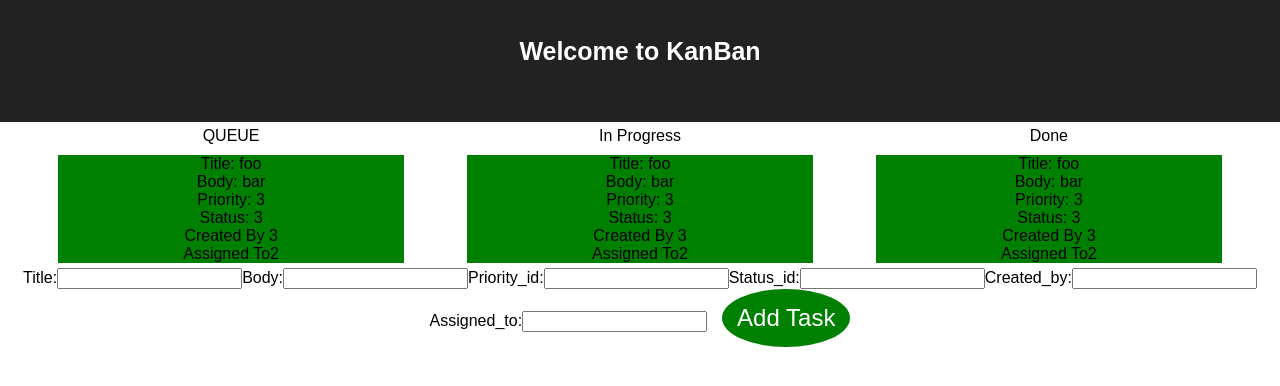
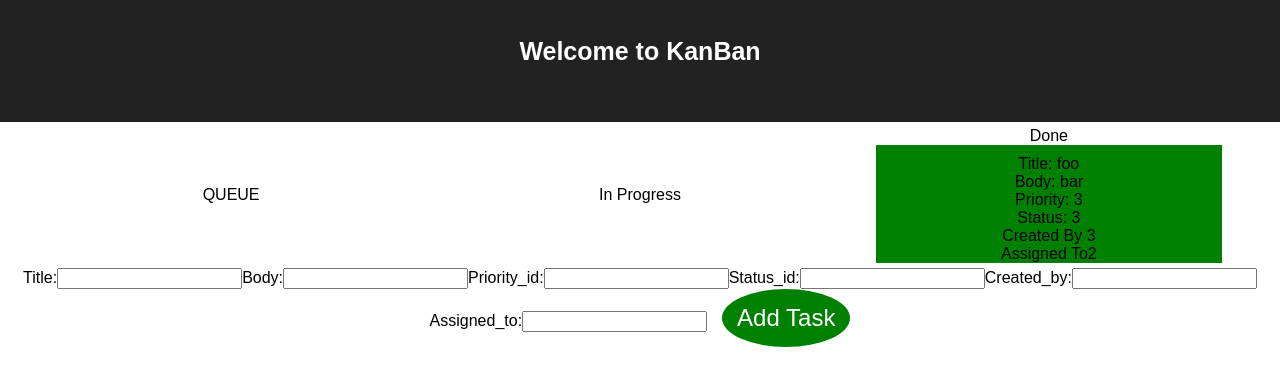
Before and after one commit to IsaiahHarris/kanban, a React (Create React App) app in the folder kanban/: page / in a window 1280 px wide. Shown: the top 386 px of the page. Built offline with nearby package versions, Linux system fonts and the light colour scheme; no server answers.

Commit message:
can add cards to specific columns

```diff
--- a/kanban/src/components/App/App.js
+++ b/kanban/src/components/App/App.js
@@ -93,9 +93,9 @@ class App extends React.Component {
       <div className="App">
         <Header />
         <div className="main-body">
-        <Column label = "QUEUE" cards = {this.props.cards}/>
-        <Column label = "In Progress" cards =  {this.props.cards}/>
-        <Column label = "Done" cards = {this.props.cards}/>
+        <Column status_id = {this.props.status_id} label = "QUEUE" cards = {this.props.cards}/>
+        <Column status_id = {this.props.status_id} label = "In Progress" cards =  {this.props.cards}/>
+        <Column status_id = {this.props.status_id} label = "Done" cards = {this.props.cards}/>
         </div>
         <NewCardForm
         changeHandler= {this.handleInputChange}
--- a/kanban/src/components/Card/index.js
+++ b/kanban/src/components/Card/index.js
@@ -4,7 +4,6 @@ import PropTypes from 'prop-types';
 
 const Card = ({title, body, priority_id, status_id, created_by, assigned_to, label})=>{
     return (
-
       <div className="card-entry">
       <div className="title">Title: { title }</div>
       <div className="body">Body: { body }</div>
@@ -14,8 +13,6 @@ const Card = ({title, body, priority_id, status_id, created_by, assigned_to, lab
       <div className="assigned_to">Assigned To{ assigned_to }</div>
       </div>
     )
-
-
 }
 Card.propTypes={
   title: PropTypes.string.isRequired,
--- a/kanban/src/components/Column/index.js
+++ b/kanban/src/components/Column/index.js
@@ -1,33 +1,32 @@
 import React from 'react';
 import Card from '../Card';
-import './Column.css'
-
+import './Column.css';
+import CardList from '../CardList';
 
 const Column = props => {
-
-
+  console.log('PROPS', props)
   return (
     <div className="column-container">
       <div className="label">{props.label}</div>
-        {
-          props.cards.map((card, i) => {
-            return <Card
-              label = {props.label}
-              key={i}
-              title={card.title}
-              body={card.body}
-              priority_id={card.priority_id}
-              status_id = {card.status_id}
-              created_by={card.created_by}
-              assigned_to={card.assigned_to}
-              className = 'card'
-            />
-          })
-        }
+      <CardList cards={filterCards(props)}/>
     </div>
   )
 }
 
 
 
+function filterCards(props) {
+  switch (props.label) {
+    case 'QUEUE':
+      return props.cards.filter(card => card.status_id === 1);
+    case 'In Progress':
+      return props.cards.filter(card=>card.status_id === 2);
+    case 'Done':
+    return props.cards.filter(card => card.status_id === 3);
+    default:
+    return props.cards;
+  }
+}
+
+
 export default Column;
```
Lines whose indentation alone changed are shown as unchanged.
